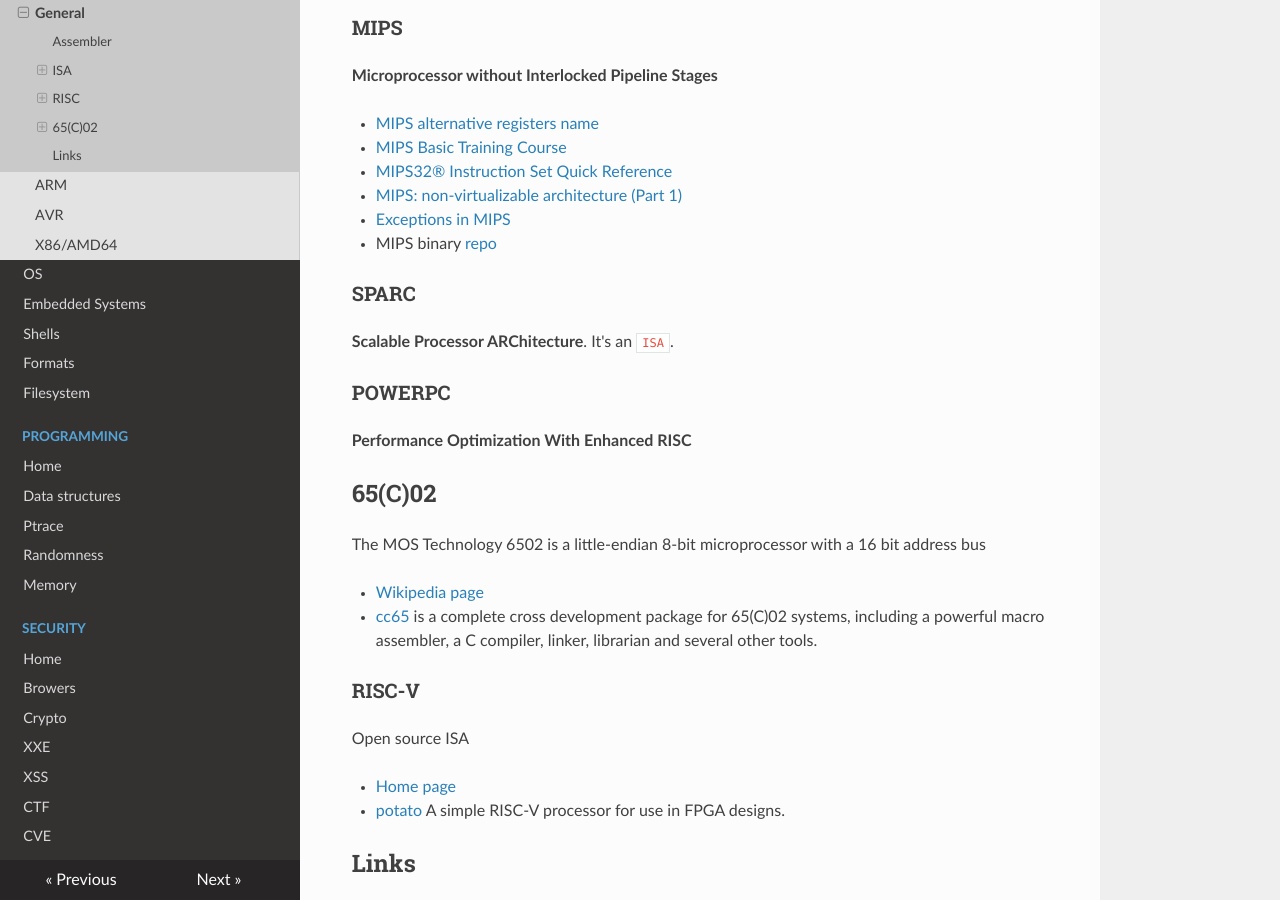
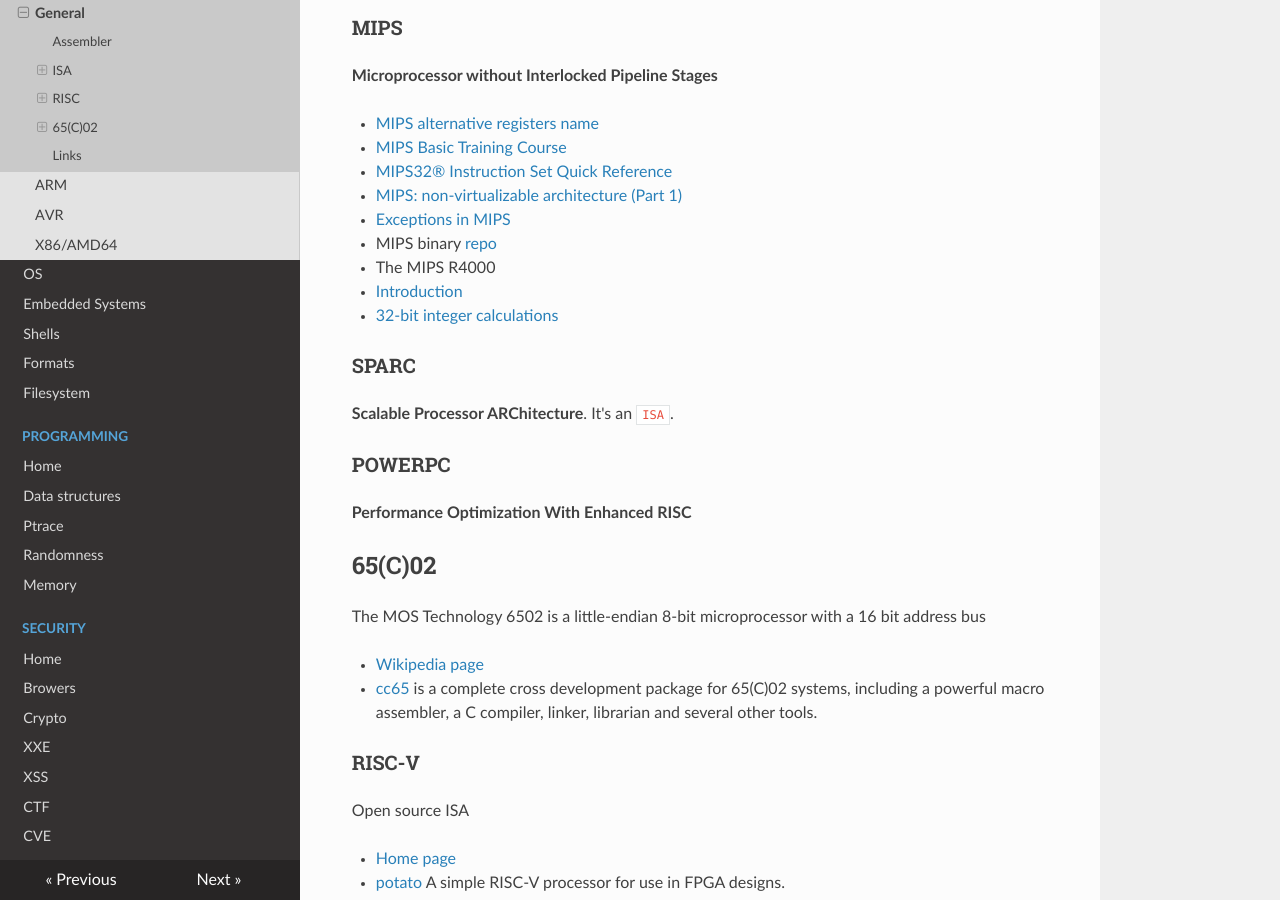
Before and after one commit to gipi/low-level, an MkDocs documentation site: the page built from docs/arch/index.md, in a window 1280 px wide and 900 px high, scrolled down 1449 px. Built offline with MkDocs 1.6.1, drawn with Linux system fonts in a browser that asks for light colours; nearby versions of some CDN libraries; old or Windows-style settings are respelled for this version of MkDocs.

Commit message:
Update index.md

```diff
--- a/docs/arch/index.md
+++ b/docs/arch/index.md
@@ -63,6 +63,9 @@ The name stands for **Reduced instruction set computing**: it's a CPU design.
  - [MIPS: non-virtualizable architecture (Part 1)](http://www.nulltrace.org/2011/04/mips-non-virtualizable-architecture.html)
  - [Exceptions in MIPS](http://www.cs.iit.edu/~virgil/cs470/Labs/Lab7.pdf)
  - MIPS binary [repo](https://github.com/darkerego/mips-binaries)
+ - The MIPS R4000
+   - [Introduction](https://blogs.msdn.microsoft.com/oldnewthing/20180402-00/?p=98415)
+   - [32-bit integer calculations](https://blogs.msdn.microsoft.com/oldnewthing/20180403-00/?p=98425)
 
 ### SPARC
 
```
